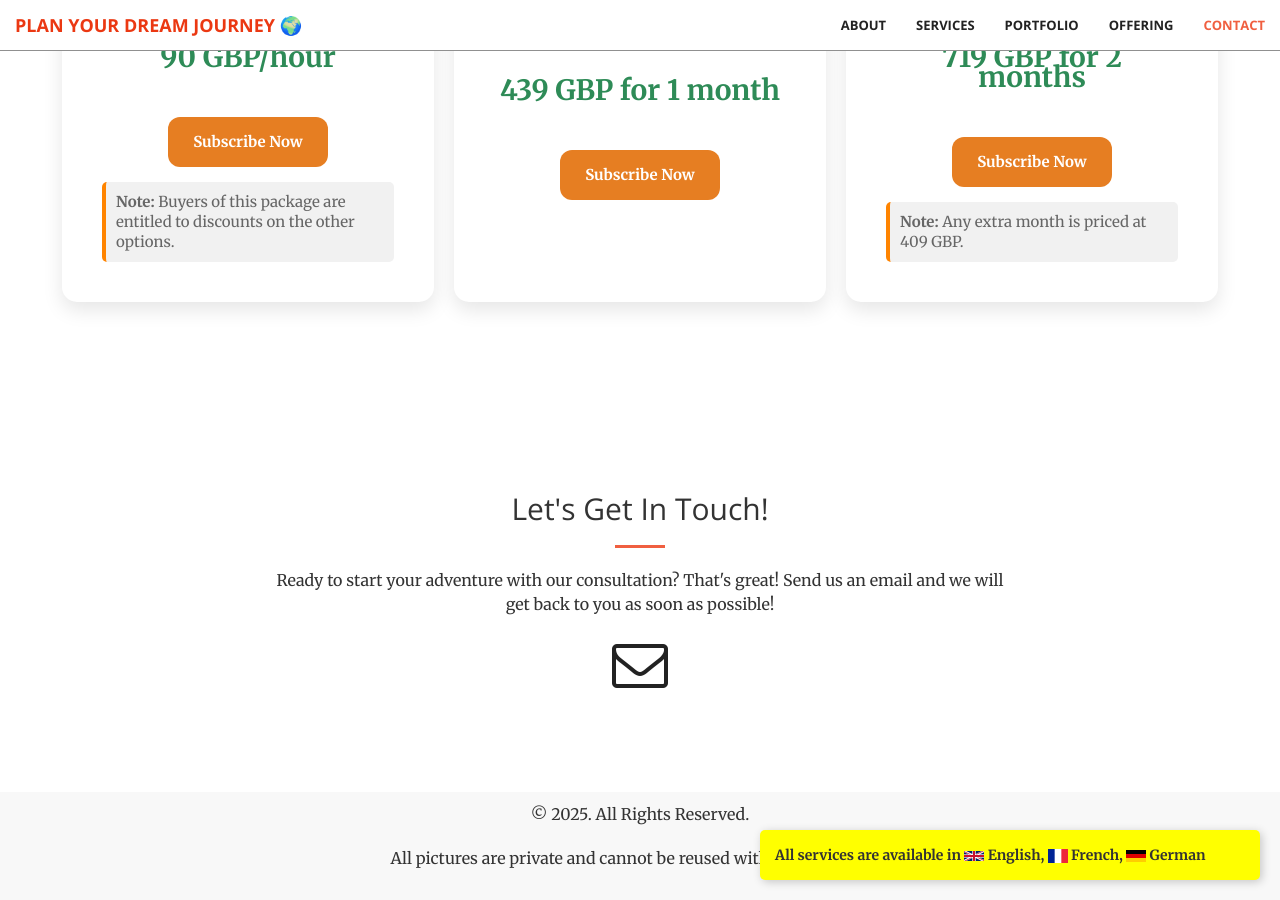
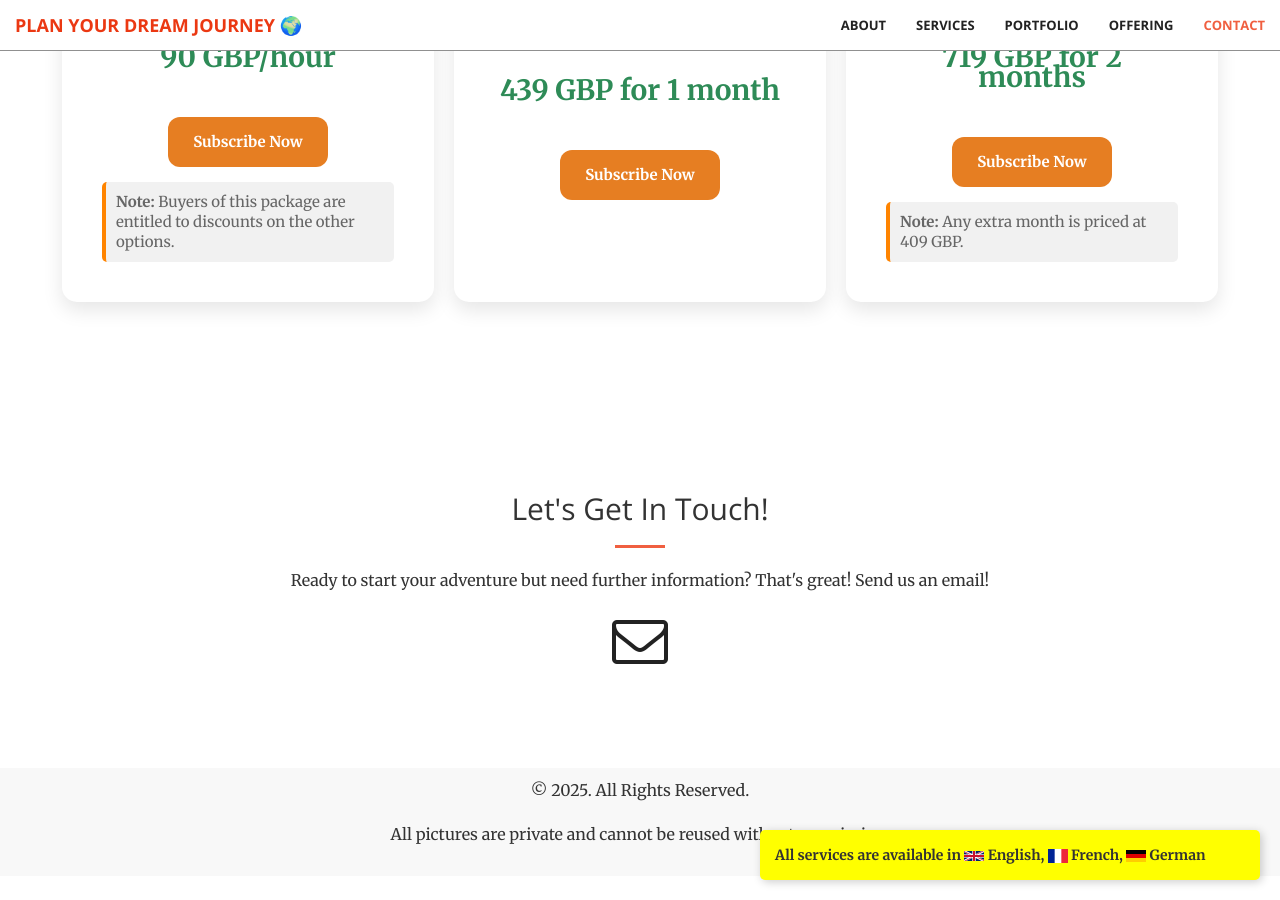
Before and after one commit to plannytrip/plannytrip.github.io, a Jekyll site: the page built from index.html, in a window 1280 px wide and 900 px high, scrolled down 6198 px. Built offline with Jekyll 4.4.1, drawn with Linux system fonts in a browser that asks for light colours.

Commit message:
contact-changes

```diff
--- a/_includes/contact.html
+++ b/_includes/contact.html
@@ -4,7 +4,7 @@
             <div class="col-lg-8 col-lg-offset-2 text-center">
                 <h2 class="section-heading">Let's Get In Touch!</h2>
                 <hr class="primary">
-                <p>Ready to start your adventure with our consultation? That's great! Send us an email and we will get back to you as soon as possible!</p>
+                <p>Ready to start your adventure but need further information? That's great! Send us an email!</p>
             </div>
 
         <div class="col-lg-2 col-lg-offset-5 text-center">
```
Also changed, not shown: 1 other file.
